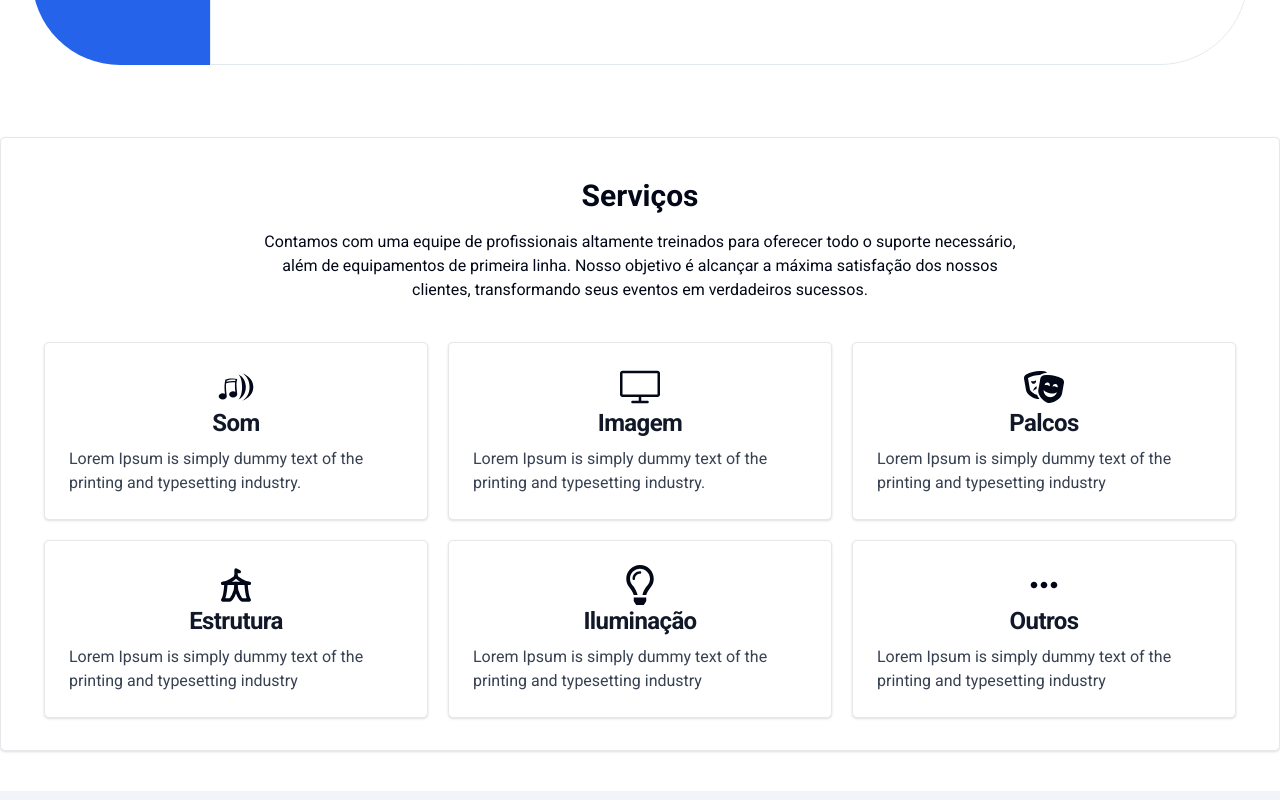
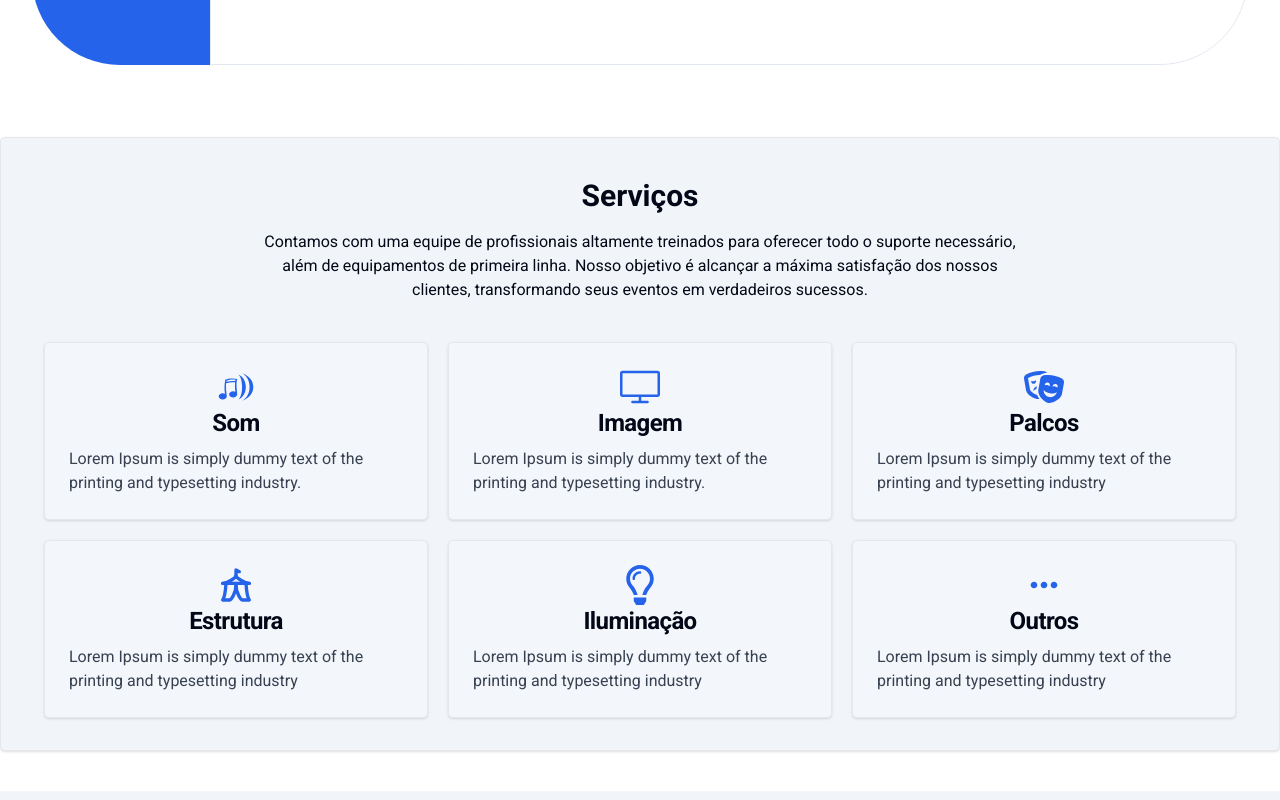
Before and after one commit to fradsCode/estrutura-para-eventos, a Next.js app: page / in a window 1280 px wide. Shown: the part 800-1600 px from the top of the page. Built offline with nearby package versions, Linux system fonts and the light colour scheme.

Commit message:
ajustando cards

```diff
--- a/src/components/serviceInfo/service.tsx
+++ b/src/components/serviceInfo/service.tsx
@@ -6,39 +6,39 @@ import { TbBuildingCircus } from "react-icons/tb";
 export function Service() {
     const infos = [
         {
-            Icon: <GiSoundOn size={40} />,
+            Icon: <GiSoundOn size={40} className="text-primary" />,
             title: 'Som',
             info: 'Lorem Ipsum is simply dummy text of the printing and typesetting industry.'
         },
         {
-            Icon: <SlScreenDesktop size={40} />,
+            Icon: <SlScreenDesktop size={40} className="text-primary" />,
             title: 'Imagem',
             info: 'Lorem Ipsum is simply dummy text of the printing and typesetting industry. '
         },
         {
-            Icon: <FaTheaterMasks  size={40} />,
+            Icon: <FaTheaterMasks  size={40} className="text-primary" />,
             title: 'Palcos',
             info: 'Lorem Ipsum is simply dummy text of the printing and typesetting industry'
         },
         {
-            Icon: <TbBuildingCircus  size={40} />,
+            Icon: <TbBuildingCircus  size={40} className="text-primary" />,
             title: 'Estrutura',
             info: 'Lorem Ipsum is simply dummy text of the printing and typesetting industry'
         },
         {
-            Icon: <FaRegLightbulb size={40} />,
+            Icon: <FaRegLightbulb size={40} className="text-primary" />,
             title: 'Iluminação',
             info: 'Lorem Ipsum is simply dummy text of the printing and typesetting industry'
         },
         {
-            Icon: <BiDotsHorizontalRounded  size={40} />,
+            Icon: <BiDotsHorizontalRounded  size={40} className="text-primary" />,
             title: 'Outros',
             info: 'Lorem Ipsum is simply dummy text of the printing and typesetting industry'
         },
     ];
     return (
         <div className="h-auto w-full flex justify-center mb-10">
-            <main className=" max-w-[1600px] mt-10 flex flex-col items-center pb-8  bg-white border border-gray-200 rounded-lg shadow dark:bg-gray-800 dark:border-gray-700 ">
+            <main className=" max-w-[1600px] mt-10 flex flex-col items-center pb-8 border border-gray-200 rounded-lg shadow bg-muted dark:border-gray-700 ">
                 <div className=" flex flex-col items-center mb-10">
                     <h1 className="text-3xl font-bold mb-4 mt-10">Serviços</h1>
                     <p className="text-center max-w-[800px] pl-5 pr-5">
@@ -51,12 +51,12 @@ export function Service() {
                         <a
                             key={index}
                             href="#"
-                            className="block max-w-sm p-6 bg-white border border-gray-200 rounded-lg shadow hover:bg-blue-200 dark:bg-gray-800 dark:border-gray-700 dark:hover:bg-blue-800"
+                            className="block max-w-sm p-6 bg-primary-foreground/20 border border-gray-200 rounded-lg shadow dark:border-gray-700 hover:bg-primary-foreground"
                         >
 
                             <div>
                             <p className="w-full flex justify-center ">{text.Icon}</p>
-                                <h5 className="w-full flex justify-center mb-2 text-2xl font-bold  tracking-tight text-gray-900 dark:text-white">
+                                <h5 className="w-full flex justify-center mb-2 text-2xl font-bold  tracking-tight text-foreground">
                                     {text.title}
                                 </h5>
                                 <p className="font-normal text-gray-700 dark:text-gray-400">
```
